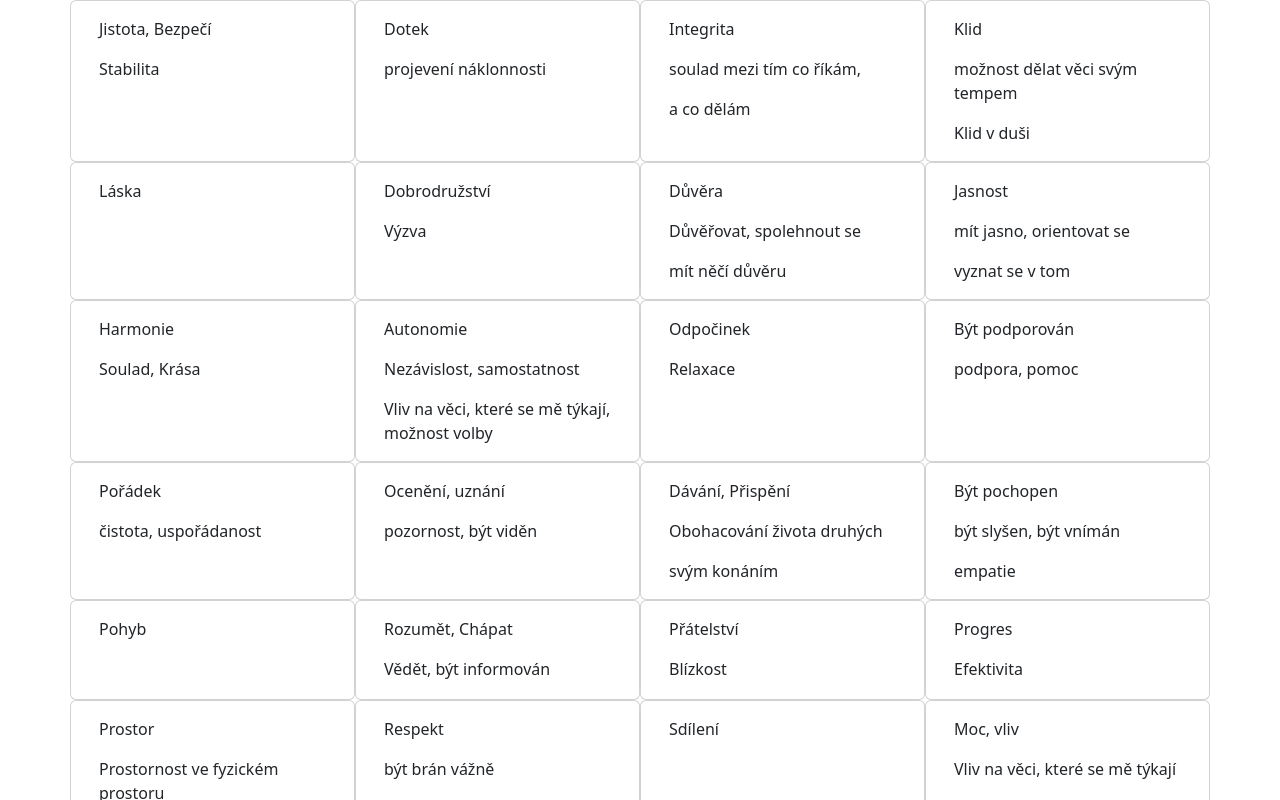
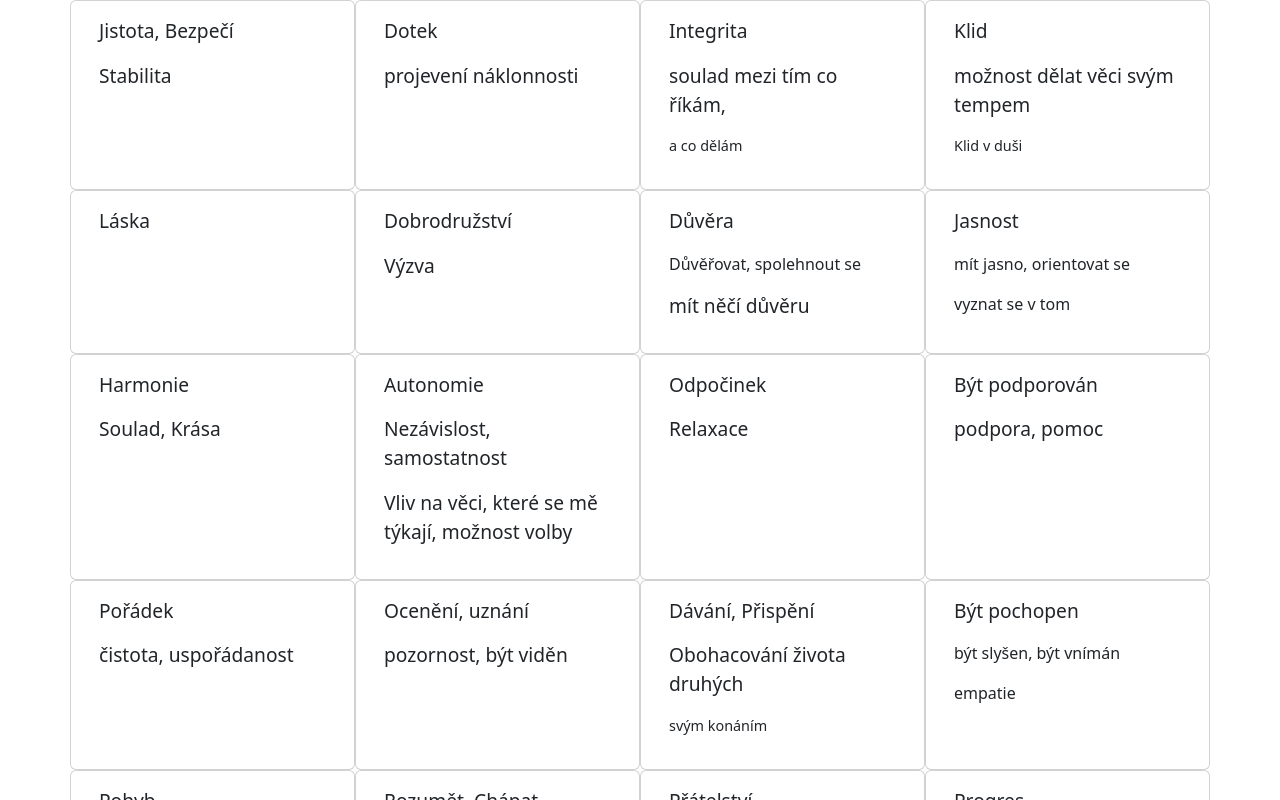
Before and after one commit to lukas-krecan/nvc-cards-web, a React (Create React App) app: page / in a window 1280 px wide. Shown: the top 800 px of the page. Built offline with nearby package versions, Linux system fonts and the light colour scheme.

Commit message:
Font size

```diff
--- a/src/App.css
+++ b/src/App.css
@@ -1,3 +1,15 @@
 .card {
     min-height: 100px;
 }
+
+.text1 {
+    font-size: 120%;
+}
+
+.text2 {
+    font-size: 100%;
+}
+
+.text3 {
+    font-size: 90%;
+}
--- a/src/App.tsx
+++ b/src/App.tsx
@@ -1,10 +1,12 @@
 import React from 'react';
-import logo from './logo.svg';
 import './App.css';
-import {Container} from "react-bootstrap";
-import {CardInfo, CardData, feelings, findCard, needs} from './Data';
+import {CardData, needs} from './Data';
 
 function App() {
+    function fontClass(t: CardData) {
+        return "text" + (t.size || 1);
+    }
+
     return (
         <div className="App">
             <div className="container">
@@ -12,7 +14,7 @@ function App() {
                     {needs.map(c => {
                         return <div className="card col-lg-3 col-md-4 col-sm-12">
                             <div className="card-body">
-                                {c.data.map(t => <p className="card-text">{t.text}</p>)}
+                                {c.data.map(t => <p className={fontClass(t)}>{t.text}</p>)}
                             </div>
                         </div>
                     })}
```
